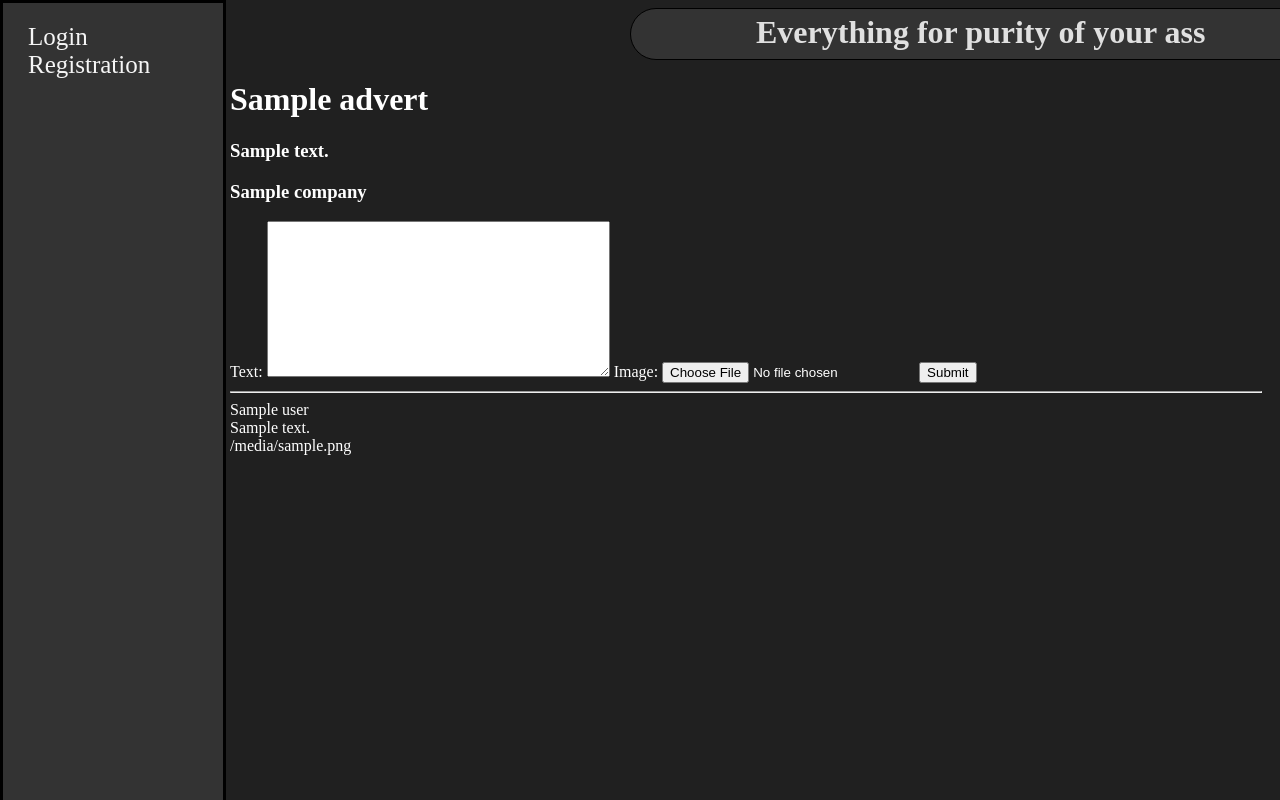
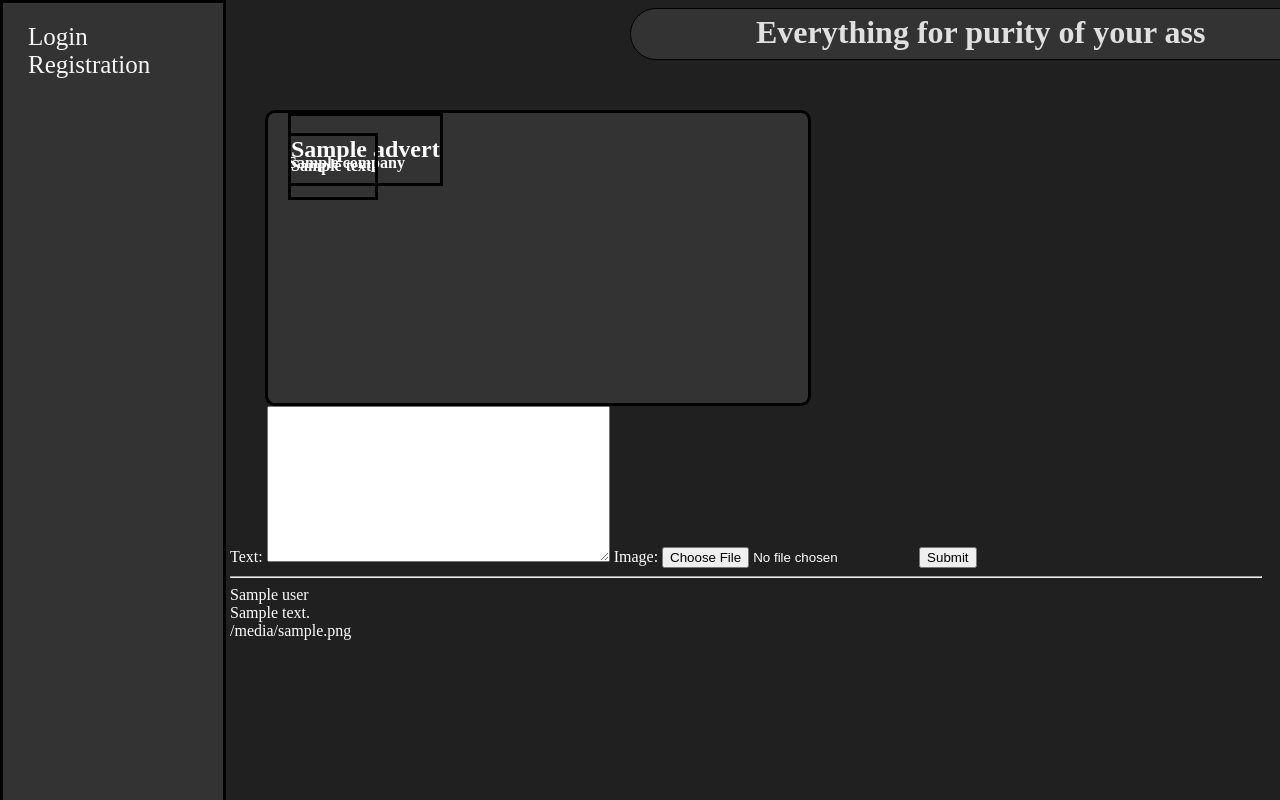
Before and after one commit to IglKa/PlumbingStore, a Django app: template PlumbingStore/templates/marketapp/advert.html in a window 1280 px wide; the page is wider, and only the part inside the window is pictured. Run offline with Django 4.2, Linux system fonts and the light colour scheme; tables that the repository leaves empty hold one stand-in row (values such as "Sample post"); the template is opened without the code that fills it: values that come from a table or form of the project are taken from there, most other values are stand-ins (such as "Sample title", 1, 10 or a date in 2020); parts of the project's set-up code (start-up, migrations or seed data) failed here and were passed over.

Commit message:
advertpage update

```diff
--- a/PlumbingStore/static/marketapp/css/advertpage.css
+++ b/PlumbingStore/static/marketapp/css/advertpage.css
@@ -1,10 +1,24 @@
-.form {
+.postadvert {
     width: 500px;
     height: 250px;
     position: relative;
     margin-left: 35px;
+    margin-top: 50px;
     background-color: #333333;
     padding: 20px;
     border-radius: 10px;
     border: solid black;
 }
+
+
+.postadvert-title {
+    position: absolute;
+    top: 0;
+    border: solid black;
+}
+
+
+.postadvert-description {
+    position: absolute;
+    border: solid black;
+}
--- a/PlumbingStore/templates/base.html
+++ b/PlumbingStore/templates/base.html
@@ -3,7 +3,11 @@
 <head>
     <meta charset="UTF-8">
     {% load static %}
-    <link type="text/css" href="{% static 'marketapp/css/mainpage.css' %}" rel="stylesheet">
+
+    {% block css_add %}
+        <link type="text/css" href="{% static 'marketapp/css/mainpage.css' %}" rel="stylesheet">
+    {% endblock %}
+
     <title>{% block title %}PlumbingStore | Main page{% endblock %}</title>
 </head>
 <body>
--- a/PlumbingStore/templates/marketapp/advert.html
+++ b/PlumbingStore/templates/marketapp/advert.html
@@ -1,24 +1,24 @@
 {% extends 'base.html' %}
-<head>
-    <meta charset="UTF-8">
-    {% load static %}
+
+{% load static %}
+
+{% block css_add %}
     <link type="text/css" href="{% static 'marketapp/css/advertpage.css' %}" rel="stylesheet">
-    <title>{% block title %}PlumbingStore | {{ advert.slug }}{% endblock %}</title>
-</head>
+    <link type="text/css" href="{% static 'marketapp/css/mainpage.css' %}" rel="stylesheet">
+{% endblock %}
 
-
-
+{% block title %} PlumbingStore | {{ advert.slug }} {% endblock %}
 
 {% block content %}
-    <div class="form">
-        <div class="form-title">
-            <h1>{{ advert.title }}</h1>
+    <div class="postadvert">
+        <div class="postadvert-title">
+            <h2>{{ advert.title }}</h2>
         </div>
-        <div class="form-description">
-            <h3>{{ advert.description }}</h3>
+        <div class="postadvert-description">
+            <h4>{{ advert.description }}</h4>
         </div>
-        <div class="form-company">
-            <h3>{{ advert.company}}</h3>
+        <div class="postadvert-company">
+            <h4>{{ advert.company}}</h4>
         </div>
     </div>
     <div>
```
